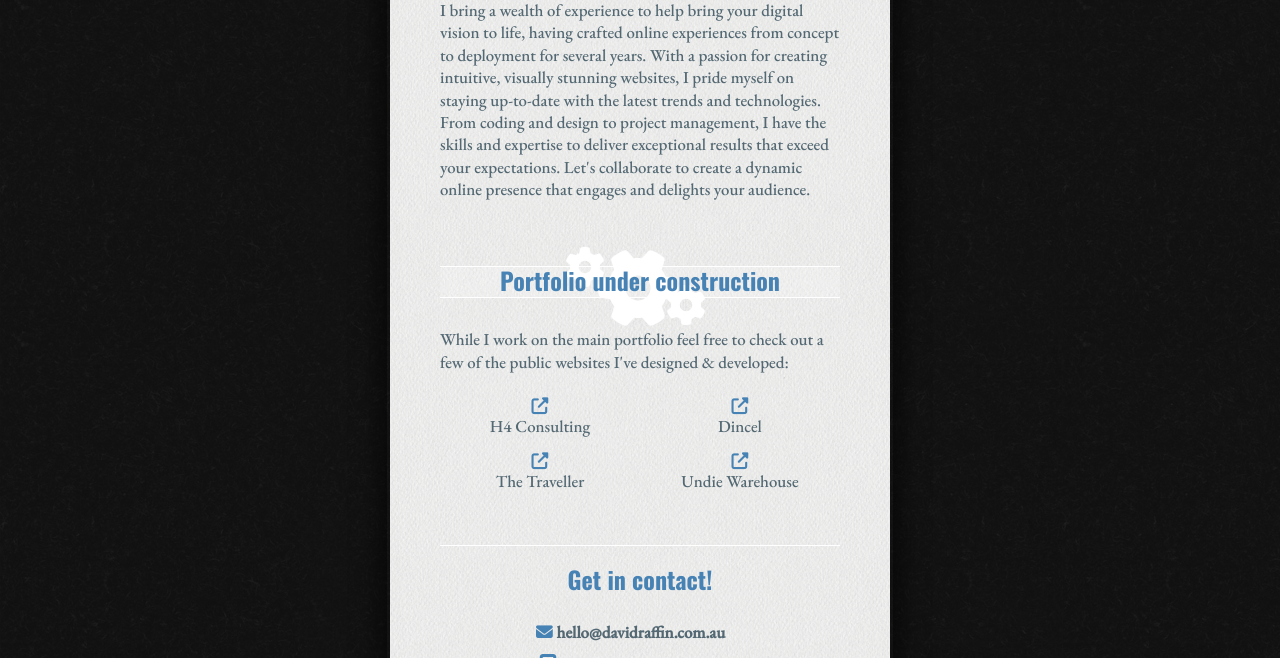
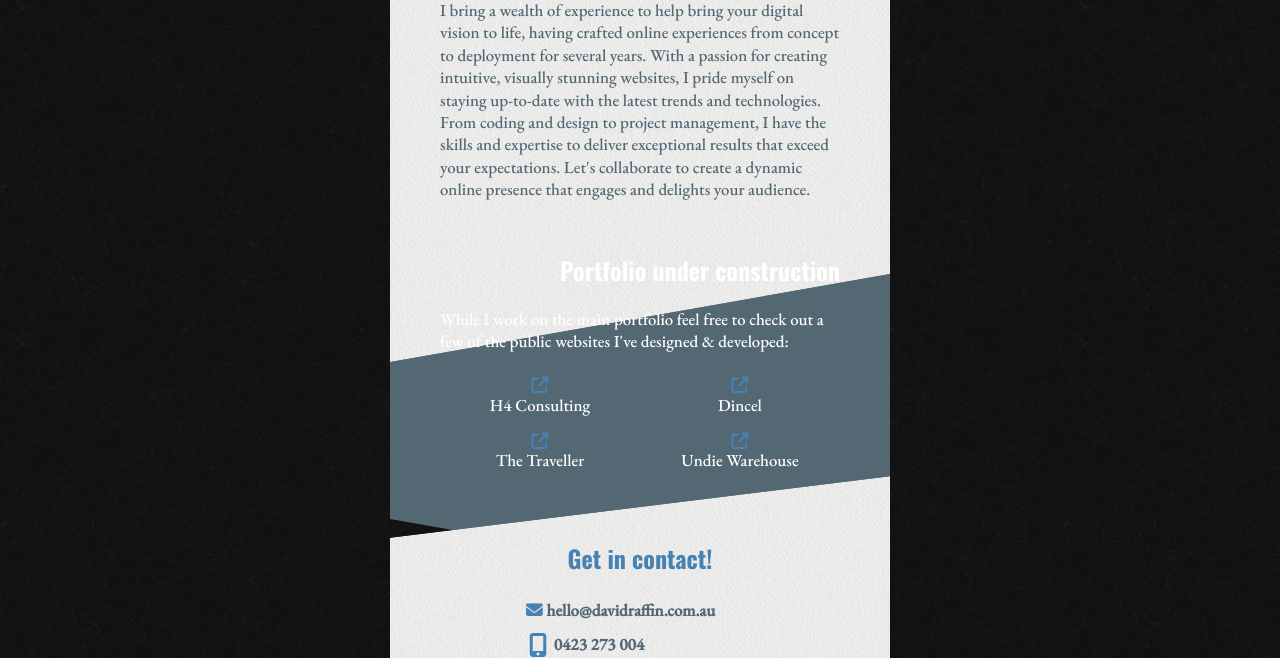
Before and after one commit to bliv27/under_construction, a website built with Parcel: page index.html in a window 1280 px wide. Shown: the part 329-987 px from the top of the page. Built offline with nearby package versions, Linux system fonts and the light colour scheme.

Commit message:
css changes

```diff
--- a/css/theme.scss
+++ b/css/theme.scss
@@ -73,16 +73,87 @@ body{
 section{
     min-width: 500px;
     max-width: 700px;
-    margin: 150px auto 0;
+    margin: 150px auto 200px;
     width: 500px;
     padding: 3px;
-    box-shadow: 0 10px 20px 10px rgba(0, 0, 0, .5);
+    // box-shadow: 0 10px 20px 10px rgba(0, 0, 0, .5);
 
     .content, #portfolio, #contact{
         // background-color: #F1F3F5;
-        background: url('../img/fabric_1.png');
+        // background: url('../img/fabric_1.png');
+        position:relative;
         margin:0;
         padding:10px 50px;
+        overflow: visible;
+
+        // &::after{
+        //     content:'';
+        //     position: absolute;
+        //     top:0;
+        //     left:0;
+        //     width: 500px;
+        //     height: 700px;
+        //     border-radius: 5px;;
+        //     z-index: -1;
+        //     transform: rotateX(15deg) skew(-5deg, -5deg);
+
+        //     background: url('../img/fabric_1.png');
+        //     // box-shadow: 0 10px 20px 10px rgba(0, 0, 0, .5);
+        // }
+    }
+
+    .content{
+        &::after{
+            content:'';
+            position: absolute;
+
+            top: 0;
+            left: 0px;
+            width: 500px;
+            height: 494px;
+            border-radius: 30px 0 0 0;
+            z-index: -1;
+            transform: skew(0deg, -10deg);
+
+            background: url('../img/fabric_1.png');
+            // box-shadow: 0 1px 5px 1px rgba(0, 0, 0, .5);
+        }
+    }
+    #portfolio{
+        &::after{
+            content:'';
+            position: absolute;
+
+            top: -9px;
+            left: 0;
+            width: 500px;
+            height: 345px;
+            /* border-radius: 0px 20px; */
+            z-index: -2;
+            transform: skew(0deg, 10deg);
+
+            background-color: #536872;
+            // background: url('../img/fabric_1.png');
+            // box-shadow: 0 1px 1px 1px rgba(0, 0, 0, .5);
+        }
+    }
+    #contact{
+        &::after{
+            content:'';
+            position: absolute;
+
+            top: -28px;
+            left: 0;
+            width: 500px;
+            height: 240px;
+            border-radius: 0 0 50px 0;
+            z-index: -1;
+            transform: skew(0deg, -7deg) ;
+
+            background: url('../img/fabric_1.png');
+            // box-shadow: 0 10px 20px 10px rgba(0, 0, 0, .5);
+
+        }
 
     }
 
@@ -116,6 +187,12 @@ section{
             border-radius: 2px 2px 0 0 ;
             display: block;
             padding-top:100px;
+            span{
+                display:block;
+            }
+            p{
+                transition:all 0.3s ease 0s;
+            }
         }
     }
 
@@ -127,6 +204,7 @@ section{
                 position:relative;
                 display: inline-block;
                 width:100px;
+                display: none;
                 i{
                     position: absolute;
                     color: white;
@@ -154,21 +232,27 @@ section{
                     }
                 }
             }
+
             h2{
                 position: relative;
                 z-index:100;
-                margin:10px 0 30px;
-                border-top: 1px solid white;
-                border-bottom: 1px solid white;
+                text-align:right;
+                // margin:10px 0 30px;
+                // border-top: 1px solid white;
+                // border-bottom: 1px solid white;
                 padding-bottom: 3px;
-                background-color: rgba(255, 255, 255, 0.2);
+                color: white;
+                // background-color: rgba(255, 255, 255, 0.2);
             }
+        }
+        p{
+            color: white;
         }
         .examples{
             display: flex;
             flex-flow: wrap;
             padding-bottom:45px;
-            border-bottom:1px solid white;
+            // border-bottom:1px solid white;
 
             a{
                 flex: 1 1 0px;
@@ -176,6 +260,7 @@ section{
                 margin:3px 0;
                 text-align: center;
                 border-radius: 3px;;
+                color:white;
                 i{
                     display:block;
                     color:steelblue;
@@ -225,7 +310,6 @@ section{
         .contactWrapper{
             display:inline-block;
             text-align: left;
-            padding-left: 20px;
 
             i{
                 color:steelblue;
--- a/index.html
+++ b/index.html
@@ -80,7 +80,7 @@
       <div id="copied"><h2>Copied!</h2></div>
       <div class="contactWrapper">
         <h3>
-            <a onclick="gaLinkClicked(this)" id="emailNew" href="mailto:hello@davidraffin.com.au"><i class="fa fa-envelope" aria-hidden="true"></i> hello@davidraffin.com.au</a>
+            <a onclick="gaLinkClicked(this)" id="emailNew" href="mailto:hello@davidraffin.com.au?subject=I've just seen your website&amp;body=Hi David,%0D%0A%0D%0A"><i class="fa fa-envelope" aria-hidden="true"></i> hello@davidraffin.com.au</a>
             <a class="btn" onClick="ClipboardCopy('email')"><i id="emailCopy" class="fa fa-clipboard" aria-hidden="true"></i></a>
         </h3>
         <h3>
```
Also changed, not shown: css/theme.css, 1 other file.
